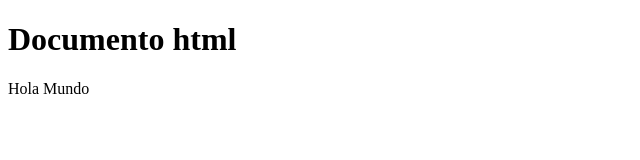
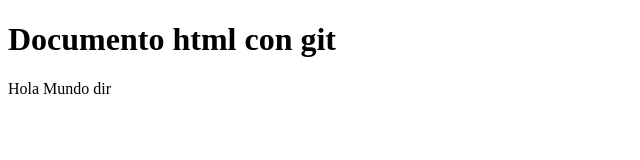
Before and after one commit to jcespedess/PrimerTest, a plain HTML site: page index.html in a window 1280 px wide. Shown: the whole page, without its empty margins (0-640 px from the left). Drawn offline with nearby package versions, Linux system fonts and the light colour scheme.

Commit message:
actualizo el index.html al nuevo repo

```diff
--- a/index.html
+++ b/index.html
@@ -6,10 +6,10 @@
     <script src="https://cdn.jsdelivr.net/npm/vue@2.5.17/dist/vue.js"></script>
 
     <body>
-        <h1>Documento html</h1>
+        <h1>Documento html con git</h1>
 
         <div id="miApp">
-            {{mensaje}}
+            {{mensaje}} dir
         </div>
 
         <script>
```
